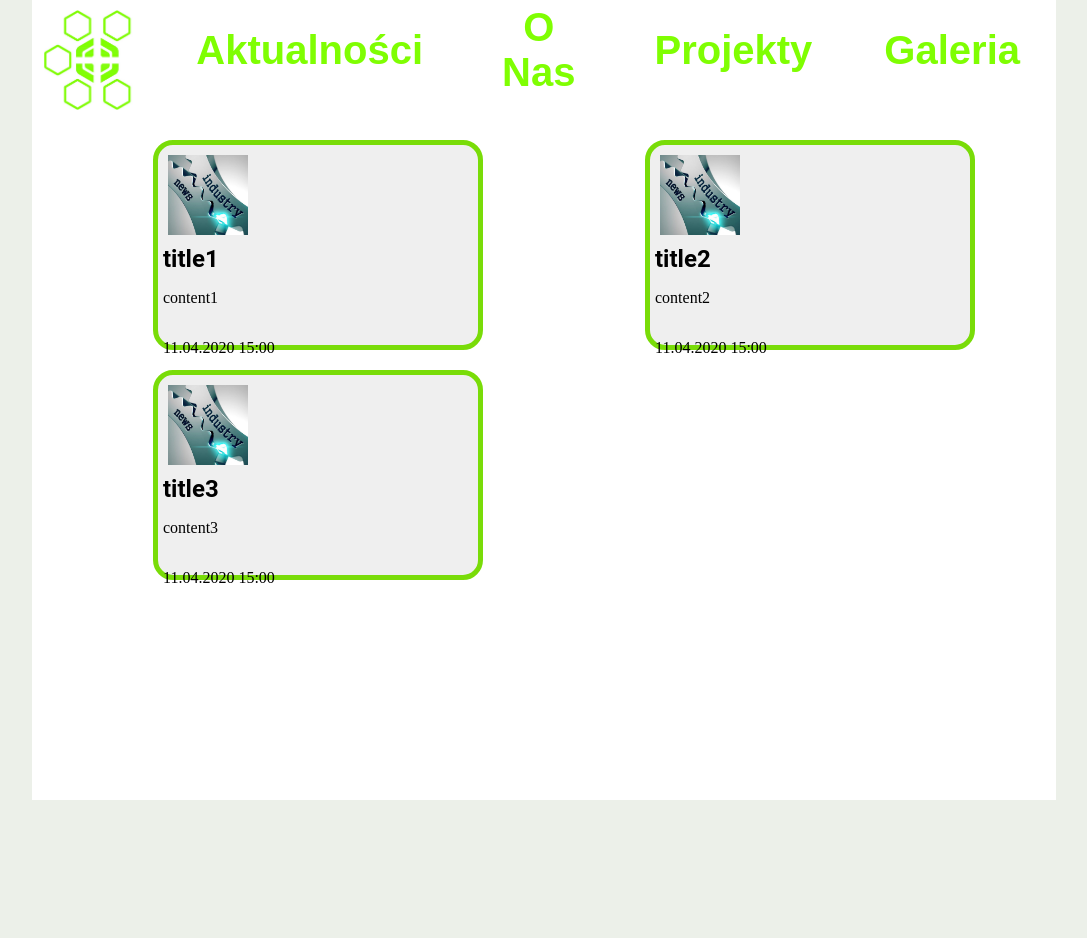
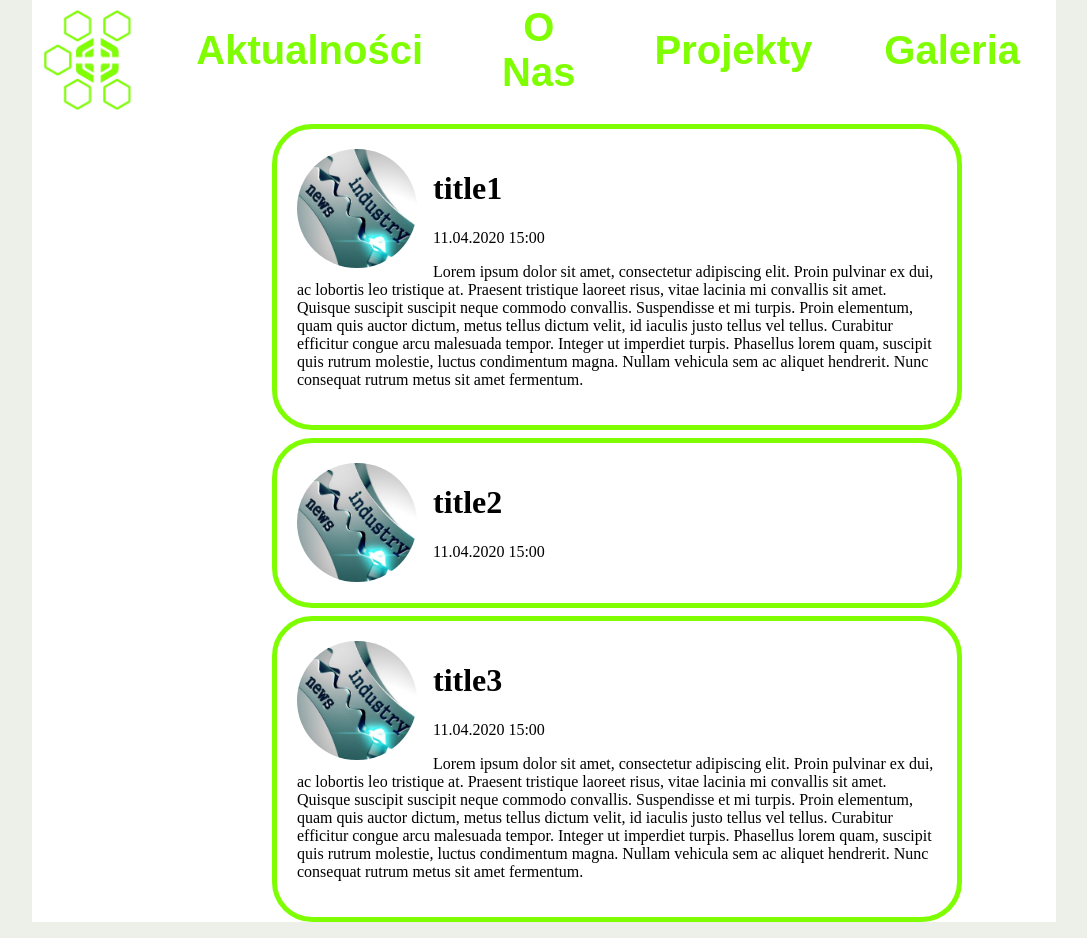
Before and after one commit to Danioq/KompozytywniCMS, a React (Create React App) app in the folder frontend/: page / in a window 1280 px wide. Shown: the whole page, without its empty margins (96-1183 px from the left). Before the commit the page ends 800 px from the top, so only its background shows below. Built offline with nearby package versions, Linux system fonts and the light colour scheme.

Commit message:
Rebuild news

```diff
--- /dev/null
+++ b/frontend/src/components/News/NewsTile/index.jsx
@@ -0,0 +1,13 @@
+import React from 'react'
+import {NewsTileContainer, Picture, Title, Text, Date} from './styledElements'
+
+
+
+export default function NewsTile(props) {
+    return <NewsTileContainer>
+        <Picture src={props.photo}/>
+        <Title>{props.title}</Title>
+        <Date>{props.addDate} {props.addTime}</Date>
+        <Text>{props.textContent}</Text>
+    </NewsTileContainer>
+}
--- /dev/null
+++ b/frontend/src/components/News/NewsTile/styledElements.js
@@ -0,0 +1,33 @@
+import styled from 'styled-components'
+
+
+export let NewsTileContainer = styled.li`
+    border: 5px #7FFE02 solid;
+    border-radius: 5vh;
+    clear: both;
+    padding: 20px;
+    min-height: 15vh;
+    width: 50vw;
+    display: inline-block;
+    margin-left: 25vh;
+    margin-right: 25vh;
+    margin-top: 1vh;
+
+    &:hover {
+    background: #C4C4C4;
+  }
+`;
+
+export let Picture = styled.img`
+    width: 15vh;
+    float: left;
+    margin-right: 2vh;
+    border-radius: 7.5vh;
+`;
+
+export let Title = styled.h1``;
+
+export let Text = styled.p``;
+
+export let Date = styled.p`
+`;
--- a/frontend/src/components/News/index.jsx
+++ b/frontend/src/components/News/index.jsx
@@ -1,45 +1,43 @@
 import React from 'react';
-import styled from 'styled-components';
-import NewsBasic from 'components/News/NewsBasic';
+import {NewsList} from './styledElements'
+import NewsTile from './NewsTile'
 import image from 'images/industry_news.jpg'
 
-const NewsContainer = styled.ul`
-    list-style: none;
-    margin-top: 40px;
-    display: grid;
-    grid-template-columns: repeat(2, 1fr);
-    grid-auto-flow: row;
-    justify-items: center;
-    row-gap: 20px;
-`;
+
 const data = [{
     title: 'title1',
     photo: image,
-    textContent: 'content1',
+    textContent: 'Lorem ipsum dolor sit amet, consectetur adipiscing elit. Proin pulvinar ex dui, ac lobortis leo tristique at. Praesent tristique laoreet risus, vitae lacinia mi convallis sit amet. Quisque suscipit suscipit neque commodo convallis. Suspendisse et mi turpis. Proin elementum, quam quis auctor dictum, metus tellus dictum velit, id iaculis justo tellus vel tellus. Curabitur efficitur congue arcu malesuada tempor. Integer ut imperdiet turpis. Phasellus lorem quam, suscipit quis rutrum molestie, luctus condimentum magna. Nullam vehicula sem ac aliquet hendrerit. Nunc consequat rutrum metus sit amet fermentum.',
     addDate: '11.04.2020',
     addTime: '15:00'
-},
-{
+    },
+    {
     title: 'title2',
     photo: image,
-    textContent: 'content2',
+    // textContent: 'Lorem ipsum dolor sit amet, consectetur adipiscing elit. Proin pulvinar ex dui, ac lobortis leo tristique at. Praesent tristique laoreet risus, vitae lacinia mi convallis sit amet. Quisque suscipit suscipit neque commodo convallis. Suspendisse et mi turpis. Proin elementum, quam quis auctor dictum, metus tellus dictum velit, id iaculis justo tellus vel tellus. Curabitur efficitur congue arcu malesuada tempor. Integer ut imperdiet turpis. Phasellus lorem quam, suscipit quis rutrum molestie, luctus condimentum magna. Nullam vehicula sem ac aliquet hendrerit. Nunc consequat rutrum metus sit amet fermentum.',
     addDate: '11.04.2020',
     addTime: '15:00'
-},
-{
+    },
+    {
     title: 'title3',
     photo: image,
-    textContent: 'content3',
+    textContent: 'Lorem ipsum dolor sit amet, consectetur adipiscing elit. Proin pulvinar ex dui, ac lobortis leo tristique at. Praesent tristique laoreet risus, vitae lacinia mi convallis sit amet. Quisque suscipit suscipit neque commodo convallis. Suspendisse et mi turpis. Proin elementum, quam quis auctor dictum, metus tellus dictum velit, id iaculis justo tellus vel tellus. Curabitur efficitur congue arcu malesuada tempor. Integer ut imperdiet turpis. Phasellus lorem quam, suscipit quis rutrum molestie, luctus condimentum magna. Nullam vehicula sem ac aliquet hendrerit. Nunc consequat rutrum metus sit amet fermentum.',
     addDate: '11.04.2020',
     addTime: '15:00'
-}];
+    }
+];
+
+
 export default function News(props) {
-    return <NewsContainer>
-        {data.map(elem =>
-            <NewsBasic  title={elem.title}
-                        photo = {elem.photo}
-                        textContent = {elem.textContent}
-                        addDate = {elem.addDate}
-                        addTime = {elem.addTime} />)}
-    </NewsContainer>
+    return <React.Fragment>
+
+        <NewsList>
+            {data.map(e =>
+                <NewsTile  title={e.title}
+                            photo = {e.photo}
+                            textContent = {e.textContent}
+                            addDate = {e.addDate}
+                            addTime = {e.addTime} />)}
+        </NewsList>
+    </React.Fragment>
 }
--- /dev/null
+++ b/frontend/src/components/News/styledElements.js
@@ -0,0 +1,6 @@
+import styled from 'styled-components'
+
+
+export let NewsList = styled.ul`
+    margin-top: 2vh;
+`;
```
Also changed, not shown: frontend/src/components/News.old/index.jsx (added, +45 -0 lines), frontend/src/components/News.old/NewsBasic/NewsBasicContent/NewsBasicAddDate/index.jsx (renamed from frontend/src/components/News/NewsBasic/NewsBasicContent/NewsBasicAddDate/index.jsx), frontend/src/components/News.old/NewsBasic/NewsBasicContent/NewsBasicText/index.jsx (renamed from frontend/src/components/News/NewsBasic/NewsBasicContent/NewsBasicText/index.jsx), frontend/src/components/News.old/NewsBasic/NewsBasicContent/NewsBasicTitle/index.jsx (renamed from frontend/src/components/News/NewsBasic/NewsBasicContent/NewsBasicTitle/index.jsx), frontend/src/components/News.old/NewsBasic/NewsBasicContent/index.jsx (renamed from frontend/src/components/News/NewsBasic/NewsBasicContent/index.jsx), frontend/src/components/News.old/NewsBasic/NewsBasicImage/index.jsx (renamed from frontend/src/components/News/NewsBasic/NewsBasicImage/index.jsx), frontend/src/components/News.old/NewsBasic/index.jsx (renamed from frontend/src/components/News/NewsBasic/index.jsx).
